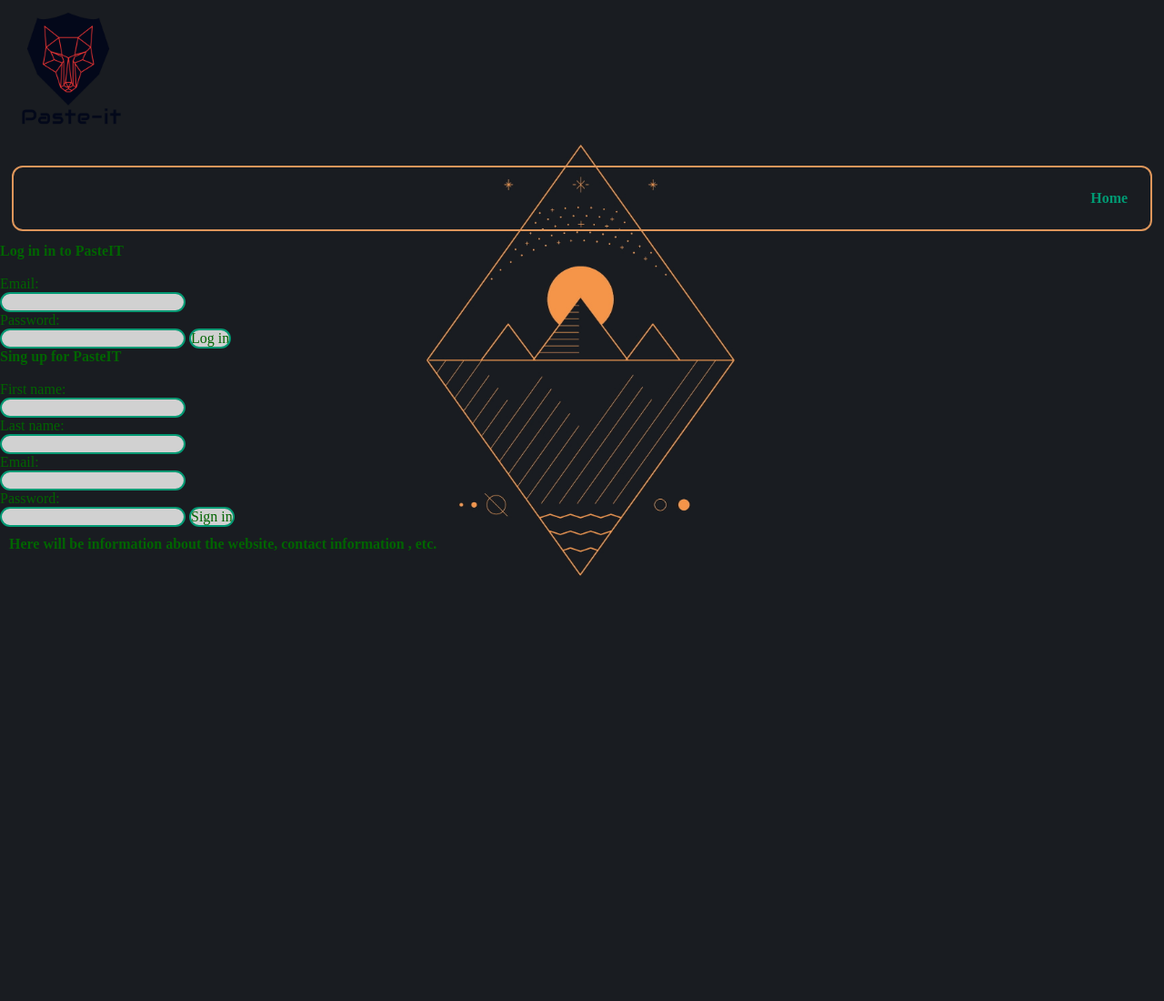
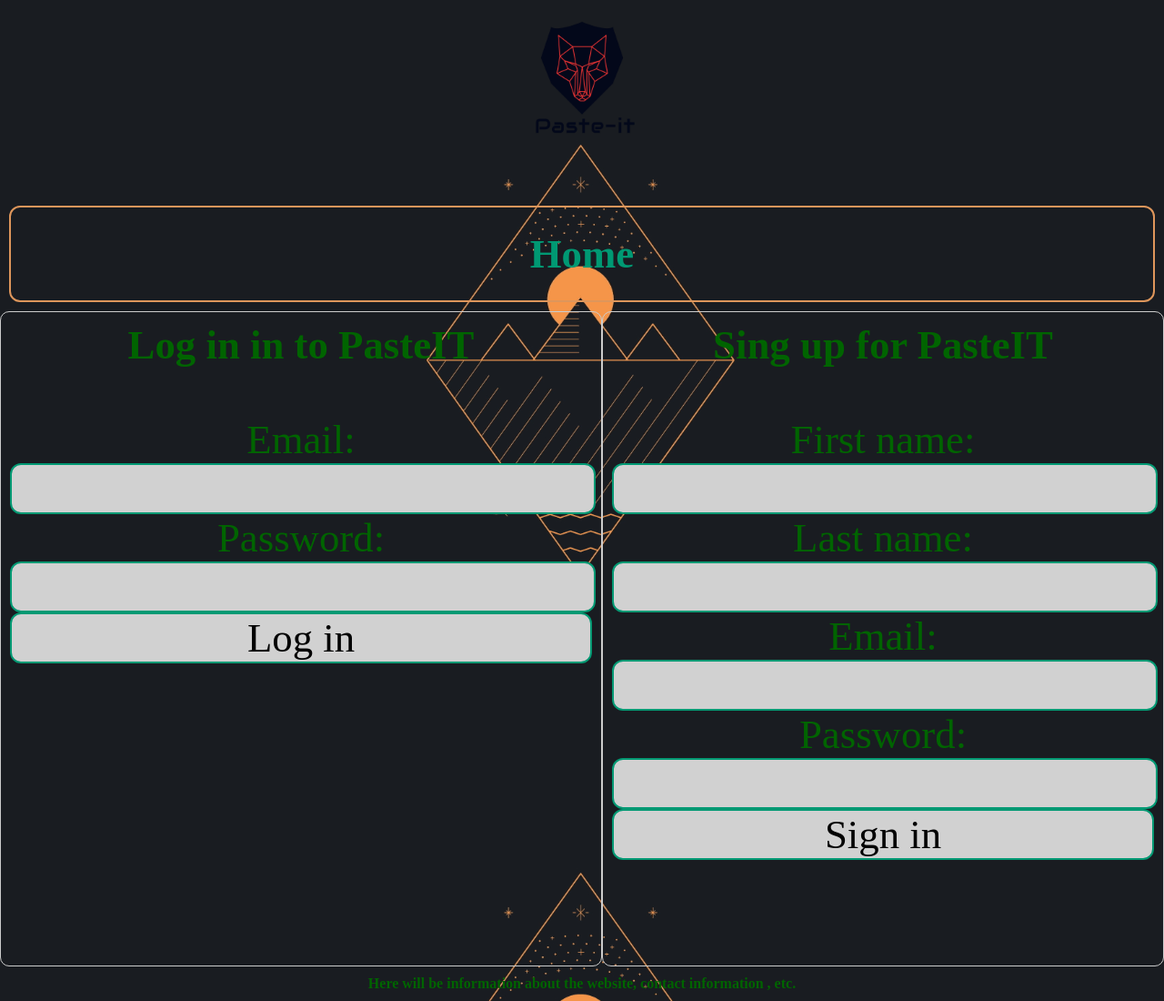
Before and after one commit to ManolacheClaudiu/Proiect-Tehnologii-Web-, a PHP site: page /login.html in a window 1280 px wide. Shown: the whole page at 91% size. Before the commit the page ends 633 px from the top, so only its background shows below. Run offline with PHP 8.4, Linux system fonts and the light colour scheme.

Commit message:
Update styles.css

```diff
--- a/styles.css
+++ b/styles.css
@@ -1,11 +1,11 @@
+/* index */
 *{
 	margin: 0;
 	padding: 0;
 	font-family: Century Gothic;
-  font-size:100%;
+  	font-size:100%;
 	color: darkgreen;
 }
-
 body{
 	background-image: url(background.jpg);
 	width: 100%;
@@ -13,113 +13,142 @@ body{
 	background-size: cover;
 	background-position: center;
 }
-ul {
-  	list-style-type: none;
-  	margin: 0;
-  	margin-top: 45px;
-  	padding: 0;
-  	width: 100%;
-  	background-color: rgb(25,27,33);
-}
-
-a {
-  	display: block;
-  	color: #000;
-
-  	margin-top: 15px;
-  	border: 2px solid	rgb(222,150,91);
-  	border-radius: 12px;
-  	padding: 2%;
-  	text-decoration: none;
-  	transition: 0.4s ease;
-  	color: rgb(0, 153, 115);
-}
-
-a:hover {
-  	background-color: rgb(134, 179, 0);
-  	color: white;
-}
-
-.active a{
-	background-color: rgb(51, 204, 204);
-  	color: white;
-}
-.active a:hover{
-	background-color: rgb(134, 179, 0);
-	color: white;
-}
-
 .logo img{
-	align-content: center;
+	float:initial;
 	width: 150px;
 	height: auto;
 }
-
+.UpperLayout div, .LowerLayout div{
+	padding: 10px;
+	text-align: center;
+}
 .MiddleLayout{
 	min-height: 90vh;
     margin: 0;
 }
-.UpperLayout div, .LowerLayout div{
-	padding: 10px;
-}
-
 .MiddleLayout div{
     border:1px #ccc solid;
     border-radius: 10px;
     padding:10px;
-  }
-
-.LogoBox{
-	flex:10%;
 }
-
-.NavigationMenu{
-	flex:10%;
+.login{
+	flex:50%;
 	order: 1;
 }
+.register{
+    flex:50% ;
+	min-width: 50%;
+    order:2;
 
+  }
+.NavigationMenu{
+	flex:20%;
+	order: 1;
+}
 .CodeBox{
     flex:80% ;
 	min-width: 50%;
     order:2;
     min-height: 85vh;
-
   }
-
 input,textarea{
 	background-color: #d1d1d1;
 	border:2px solid rgb(0, 153, 115);
 	border-radius: 12px;
+	color: black;
 }
-
-.RightSettings{
-	flex:10%;
-    order: 3;
-
-}
-@media only screen and (min-width:800px){
-    .MiddleLayout{
-        display: flex;
-      }
-
-   }
-
-  @media only screen and (min-width:600px){
-    .MiddleLayout,.CodeBox{
-        display: flex;
-      }
-
-   }
-
-
-  textarea {
+textarea {
     -webkit-box-sizing: border-box;
     -moz-box-sizing: border-box;
     box-sizing: border-box;
     width: 100%;
     height: 100vh;
 }
+@media only screen and (min-width:800px){
+    .MiddleLayout,.CodeBox{
+        display: flex;
+      }
+}
+@media only screen and (min-width:600px){
+    .MiddleLayout,.CodeBox{
+        display: flex;
+      }
+}
 div.login{
-    text-align: right;
+    text-align: center;
+	font-size:100%;
     padding: 1%;
 }
+/* login */
+.CodeBoxL{
+    flex:50% ;
+	min-width: 50%;
+    order:1;
+	font-size: 280%;
+	text-align: center;
+  }
+  .RightSettingsL{
+	flex:50%;
+    order: 2;
+	font-size: 280%;
+	text-align: center;
+
+}
+.UpperLayoutL{
+	font-size: 280%;
+	text-align: center;
+}
+.UpperLayoutL div{
+	padding: 10px;
+	text-align: center;
+}
+.MiddleLayoutL{
+	min-height: 90vh;
+    margin: 0;
+}
+.MiddleLayoutL div{
+    border:1px #ccc solid;
+    border-radius: 10px;
+    padding:10px;
+  }
+  input{
+	width: 100%;
+  }
+@media only screen and (min-width:1200px){
+    .MiddleLayoutL{
+        display: flex;
+      }
+
+}
+ul {
+	list-style-type: none;
+	margin: 0;
+	margin-top: 45px;
+	padding: 0;
+	width: 100%;
+	background-color: rgb(25,27,33);
+}
+
+a {
+	display: block;
+	color: #000;
+	margin-top: 15px;
+	border: 2px solid	rgb(222,150,91);
+	border-radius: 12px;
+	padding: 2%;
+	text-decoration: none;
+	transition: 0.4s ease;
+	color: rgb(0, 153, 115);
+}
+a:hover {
+	background-color: rgb(134, 179, 0);
+	color: white;
+}
+.active a{
+  background-color: rgb(51, 204, 204);
+	color: white;
+}
+.active a:hover{
+  background-color: rgb(134, 179, 0);
+  color: white;
+}
```
